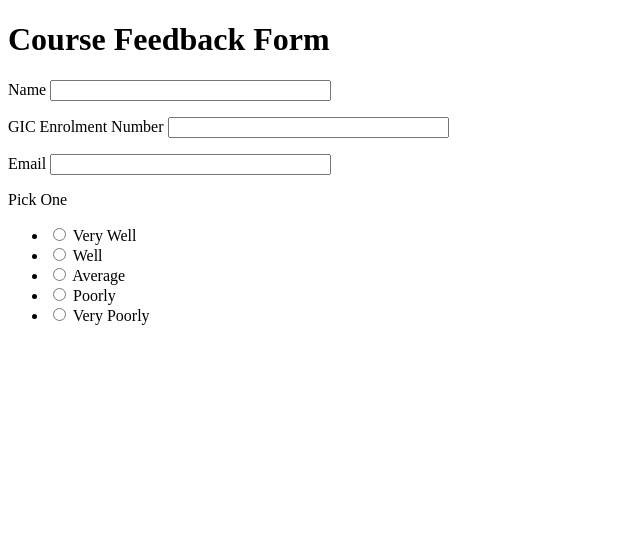
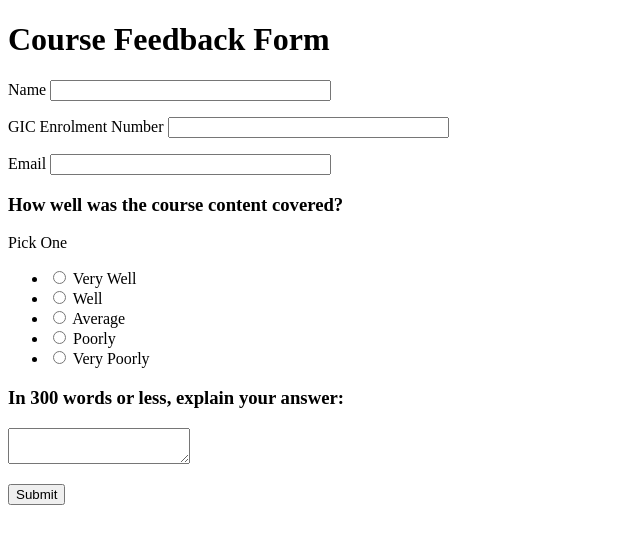
Before and after one commit to Chepngeno-langat/Flask-wtf, a Flask app: page / in a window 1280 px wide. Shown: the top 544 px of the page, without its empty margins (0-640 px from the left). Run offline with Flask 2, Linux system fonts and the light colour scheme.

Commit message:
form fields

```diff
--- a/forms.py
+++ b/forms.py
@@ -10,4 +10,5 @@ class CourseForm(FlaskForm):
     course_rating = RadioField('Pick One',
                                choices=['Very Well', 'Well', 'Average', 'Poorly', 'Very Poorly'],
                                validators=[InputRequired()])
+    course_review = TextAreaField(validators=[InputRequired(), Length(max=300)])
     submit = SubmitField('Submit')
--- a/templates/index.html
+++ b/templates/index.html
@@ -48,8 +48,9 @@
         {% endif %}
 
         <p>
+            <h3>How well was the course content covered?</h3>
             {{ form.course_rating.label }}
-            {{ form.course_rating(size=32)}}
+            {{ form.course_rating}}
         </p>
 
         {% if form.course_rating.errors %}
@@ -59,6 +60,21 @@
             {% endfor %}
         </ul>
         {% endif %}
+
+        <p>
+            <h3>In 300 words or less, explain your answer:</h3>
+            {{ form.course_review}}
+        </p>
+
+        {% if form.email.errors %}
+        <ul class="errors">
+            {% for error in form.course_rating.errors %}
+            <li>{{ error }}</li>
+            {% endfor %}
+        </ul>
+        {% endif %}
+
+        {{ form.submit }}
     </form>
 </body>
 </html>
```
